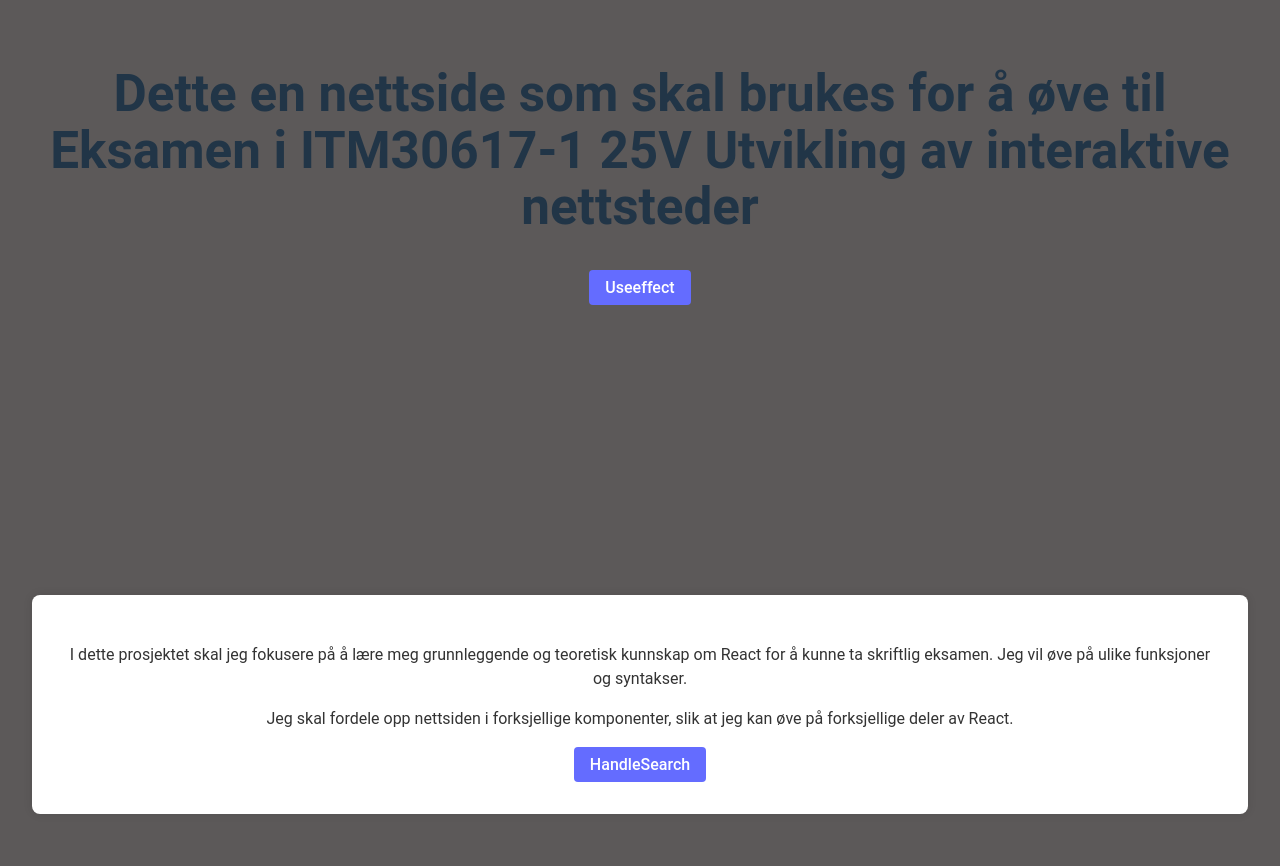
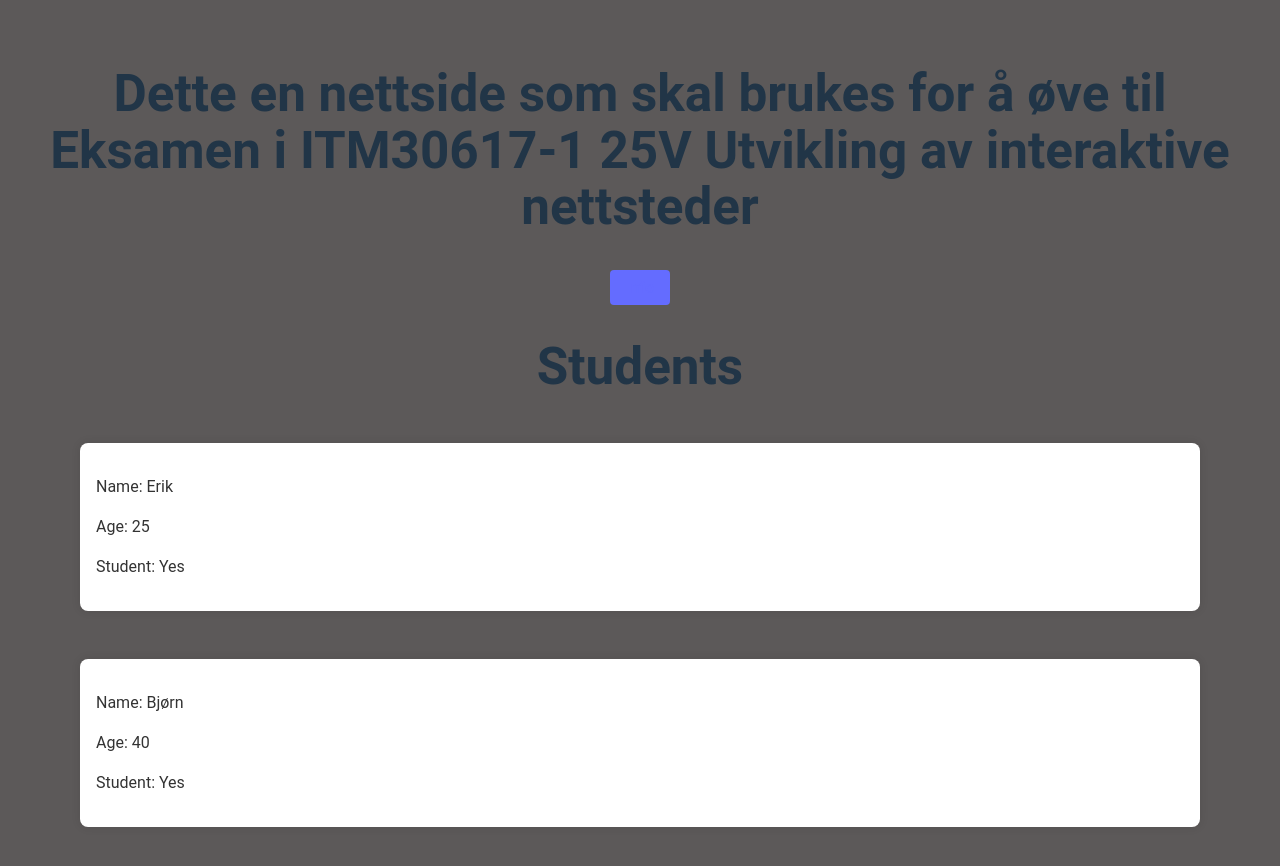
Before and after one commit to ErikAJensen/myreactjourney, a React (Vite) app: page /students in a window 1280 px wide. Shown: the top 866 px of the page. Built offline with nearby package versions, Linux system fonts and the light colour scheme.

Commit message:
Props/Link
Har trent på å sette opp props øvelser og sette opp Link mellom Components

```diff
--- a/src/App.jsx
+++ b/src/App.jsx
@@ -1,20 +1,27 @@
-import { useState } from "react";
-import { BrowserRouter as Router, Route, Routes } from "react-router-dom";
+import { BrowserRouter as Router, Route, Routes, Link } from "react-router-dom";
 import Header from "./Header";
 import Body from "./Body";
-import useeffect from "./Components/UseEffect";
 import "./Styles/Main.scss";
 import "./App.css";
+import StudentsPage from "./Components/Props";
 
 function App() {
   return (
-    <>
-      {Header()}
+    <Router>
+      <div>
+        {Header()}
 
-      {useeffect()}
+        <button>
+          <Link to="/students">Info</Link>
+        </button>
 
-      {Body()}
-    </>
+        <Routes>
+          <Route path="/students" element={<StudentsPage />} />
+        </Routes>
+
+        {Body()}
+      </div>
+    </Router>
   );
 }
 
--- /dev/null
+++ b/src/Components/Props.jsx
@@ -0,0 +1,23 @@
+import React from "react";
+
+function Student(props) {
+  return (
+    <div className="student-card">
+      <p>Name: {props.name}</p>
+      <p>Age: {props.age}</p>
+      <p>Student: {props.isStudent ? "Yes" : "No"}</p>
+    </div>
+  );
+}
+
+function StudentsPage() {
+  return (
+    <div>
+      <h1>Students</h1>
+      <Student name="Erik" age={25} isStudent="Yes" />
+      <Student name="Bjørn" age={40} isStudent="No" />
+    </div>
+  );
+}
+
+export default StudentsPage;
--- a/src/Components/UseEffect.jsx
+++ /dev/null
@@ -1,9 +0,0 @@
-function useeffect () {
-    return (
-        <div>
-            <button>Useeffect</button>
-        </div>
-    )
-}
-
-export default useeffect
--- a/src/Styles/Main.scss
+++ b/src/Styles/Main.scss
@@ -17,6 +17,30 @@ header {
   background-color: #333;
   color: white;
   padding: 1rem;
+}
+
+.app-container {
+  display: flex;
+  flex-direction: column;
+  align-items: center;
+}
+
+.content {
+  display: flex;
+  flex-direction: column;
+  align-items: center;
+  width: 100%;
+}
+
+.student-card {
+  background-color: white;
+  color: #333;
+  padding: 1rem;
+  border-radius: 8px;
+  box-shadow: 0 0 10px rgba(0, 0, 0, 0.1);
+  text-align: left;
+  margin: 3rem;
+  width: auto;
 }
 
 article {
```
